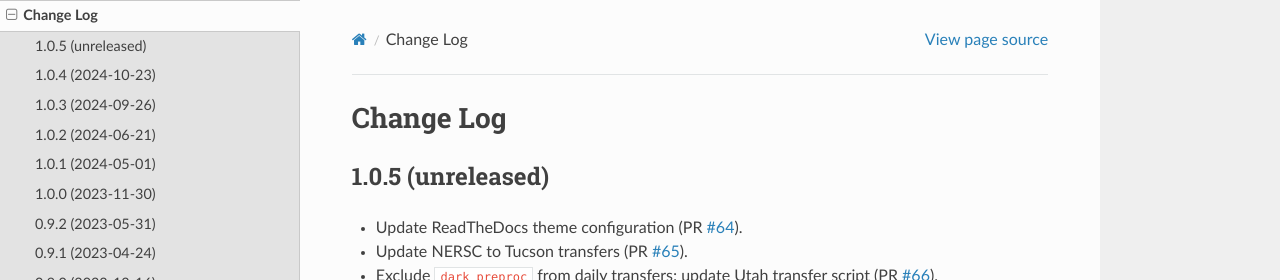
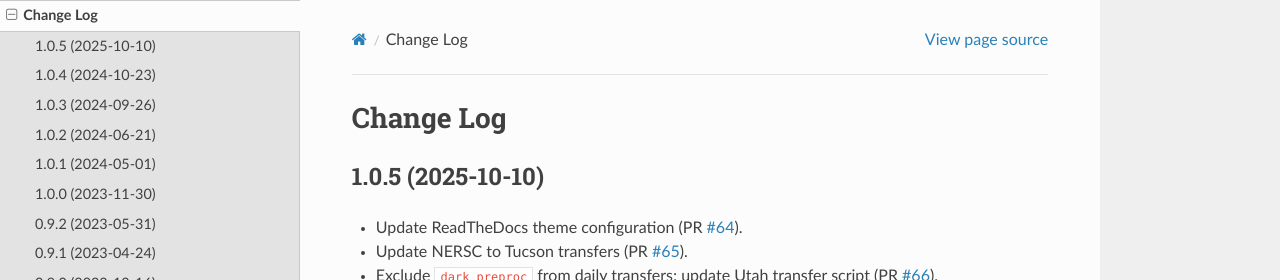
Before and after one commit to desihub/desitransfer, a Sphinx documentation site: the page built from doc/changes.rst, in a window 1280 px wide and 900 px high. Shown: the top 280 px of the window. Built offline with Sphinx 7.4.7 and the Read the Docs theme 3.1.0, drawn with Linux system fonts in a browser that asks for light colours.

Commit message:
preparing for next tag

```diff
--- a/doc/changes.rst
+++ b/doc/changes.rst
@@ -2,7 +2,7 @@
 Change Log
 ==========
 
-1.0.5 (unreleased)
+1.0.5 (2025-10-10)
 ------------------
 
 * Update ReadTheDocs theme configuration (PR `#64`_).
--- a/py/desitransfer/_version.py
+++ b/py/desitransfer/_version.py
@@ -1 +1 @@
-__version__ = '1.0.5.dev549'
+__version__ = '1.0.5'
```
